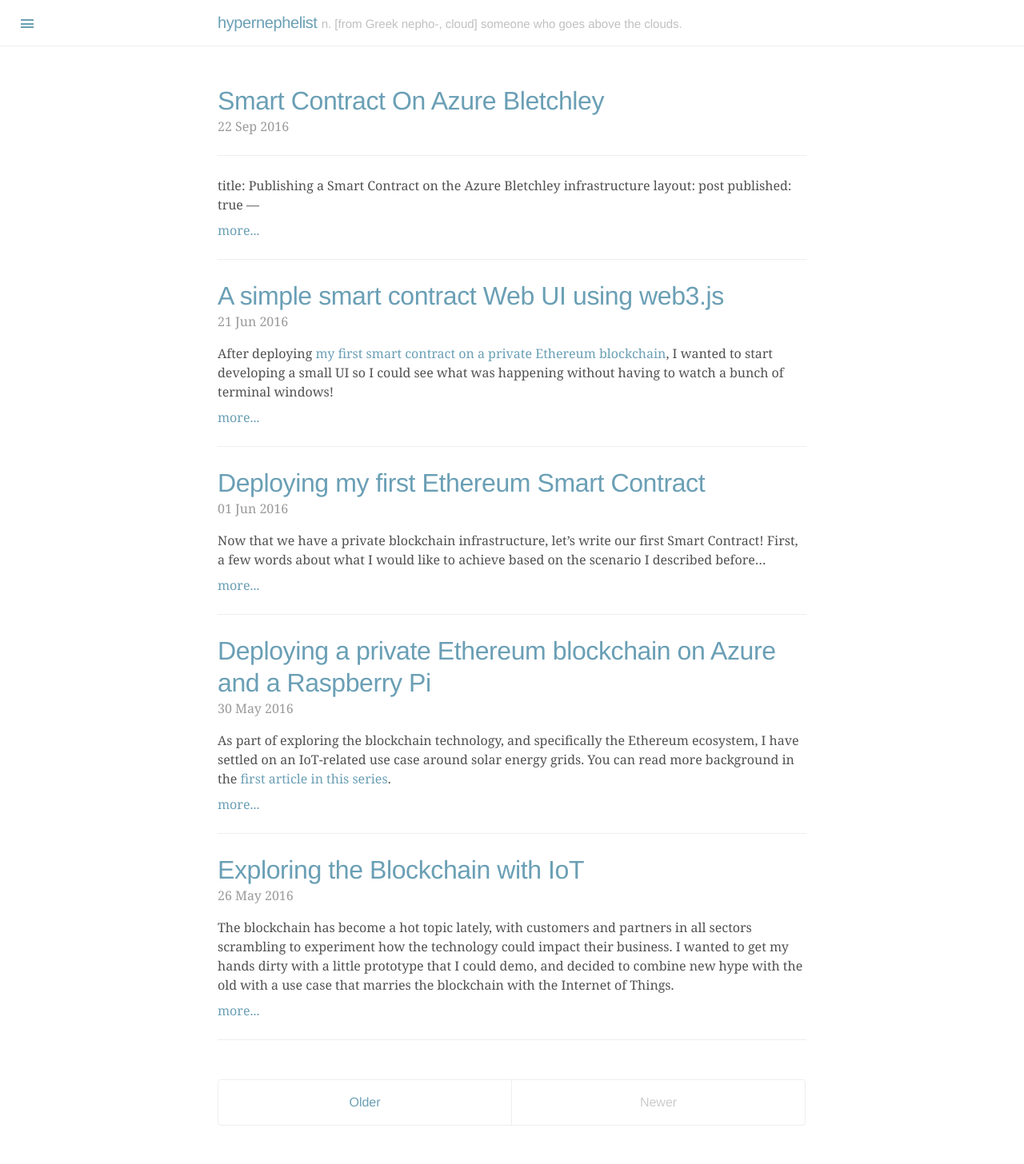
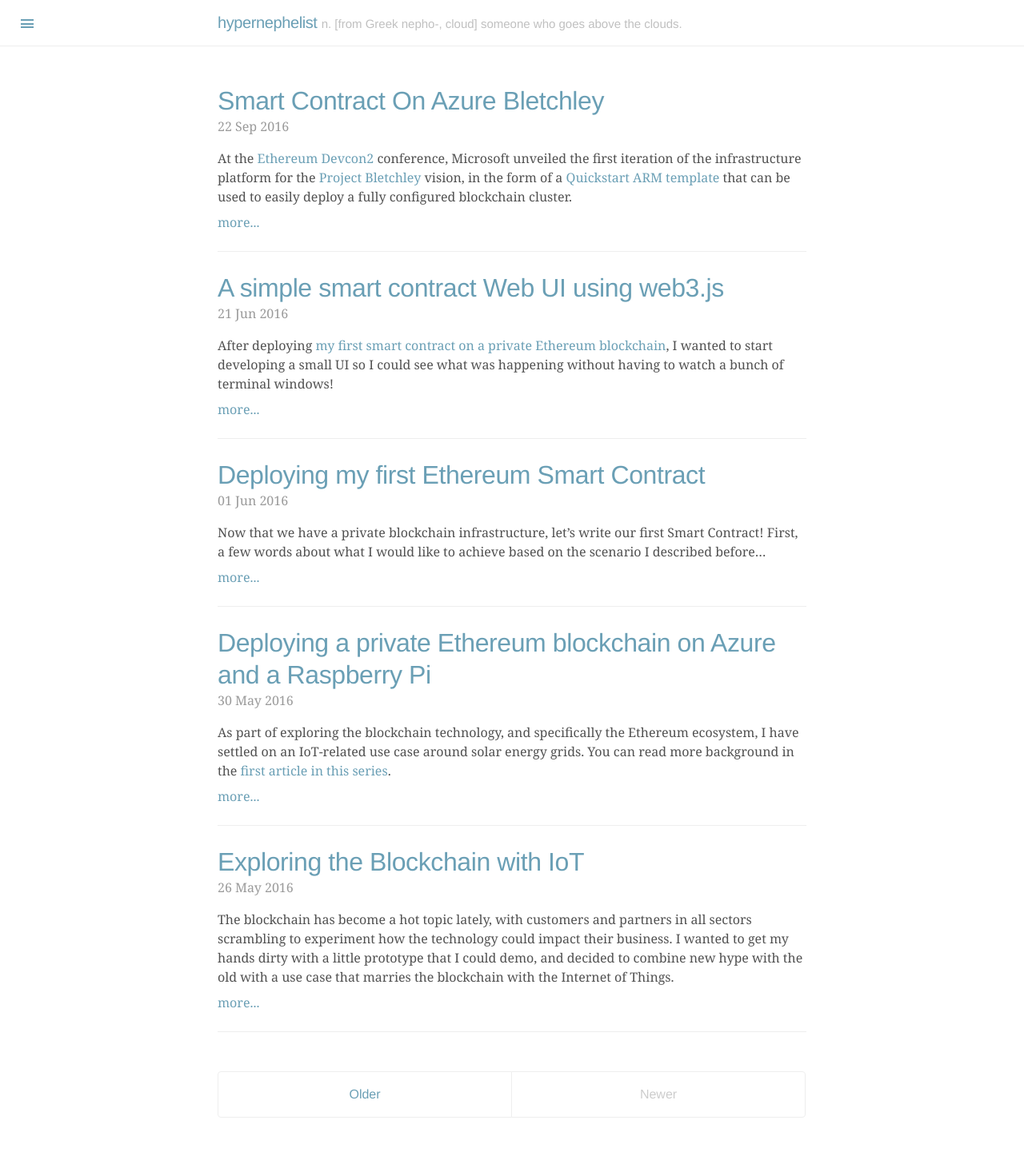
Before and after one commit to tomconte/tomconte.github.io, a Jekyll site: the page built from index.html, in a window 1280 px wide. Shown: the whole page at 80% size. Built offline with Jekyll 4.4.1, drawn with Linux system fonts in a browser that asks for light colours; the list of posts is cut into pages by our own code.

Commit message:
Updated 2016-09-22-smart-contract-on-azure-bletchley.md

```diff
--- a/_posts/2016-09-22-smart-contract-on-azure-bletchley.md
+++ b/_posts/2016-09-22-smart-contract-on-azure-bletchley.md
@@ -1,12 +1,6 @@
 ---
 published: true
 ---
----
-title: Publishing a Smart Contract on the Azure Bletchley infrastructure
-layout: post
-published: true
----
-
 At the [Ethereum Devcon2](https://ethereumfoundation.org/devcon/) conference, Microsoft unveiled the first iteration of the infrastructure platform for the [Project Bletchley](https://azure.microsoft.com/en-us/blog/bletchley-blockchain/) vision, in the form of a [Quickstart ARM template](https://azure.microsoft.com/en-us/documentation/templates/ethereum-consortium-blockchain-network/) that can be used to easily deploy a fully configured blockchain cluster.
 
 The template has greate documentation, and we also have a detailed [walkthrough](https://aka.ms/blockchain-consortium-networks) to take you through all the steps, all the way to using the [MetaMask](https://metamask.io/) Ethereum wallet to send your first transactions.
```
